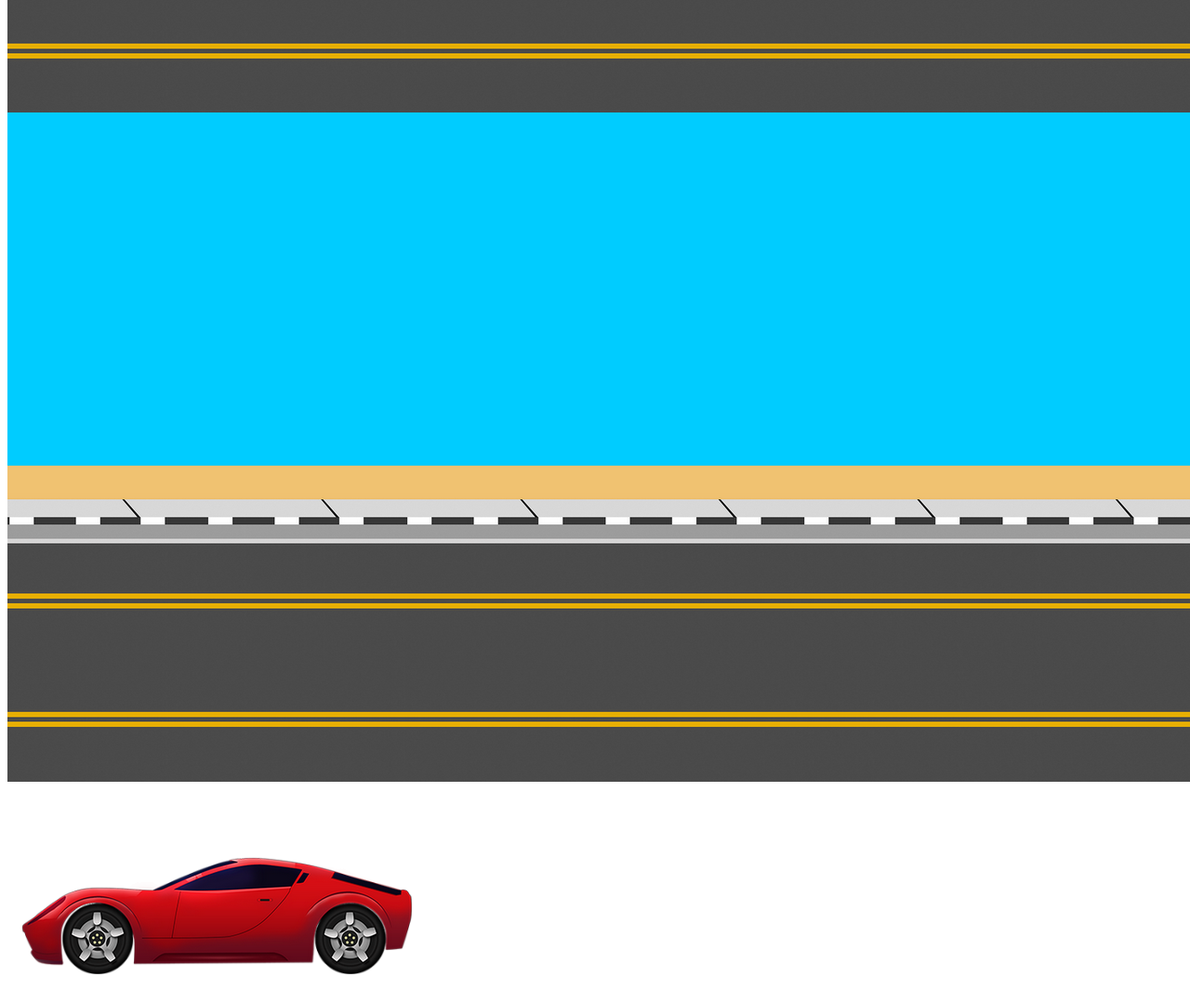
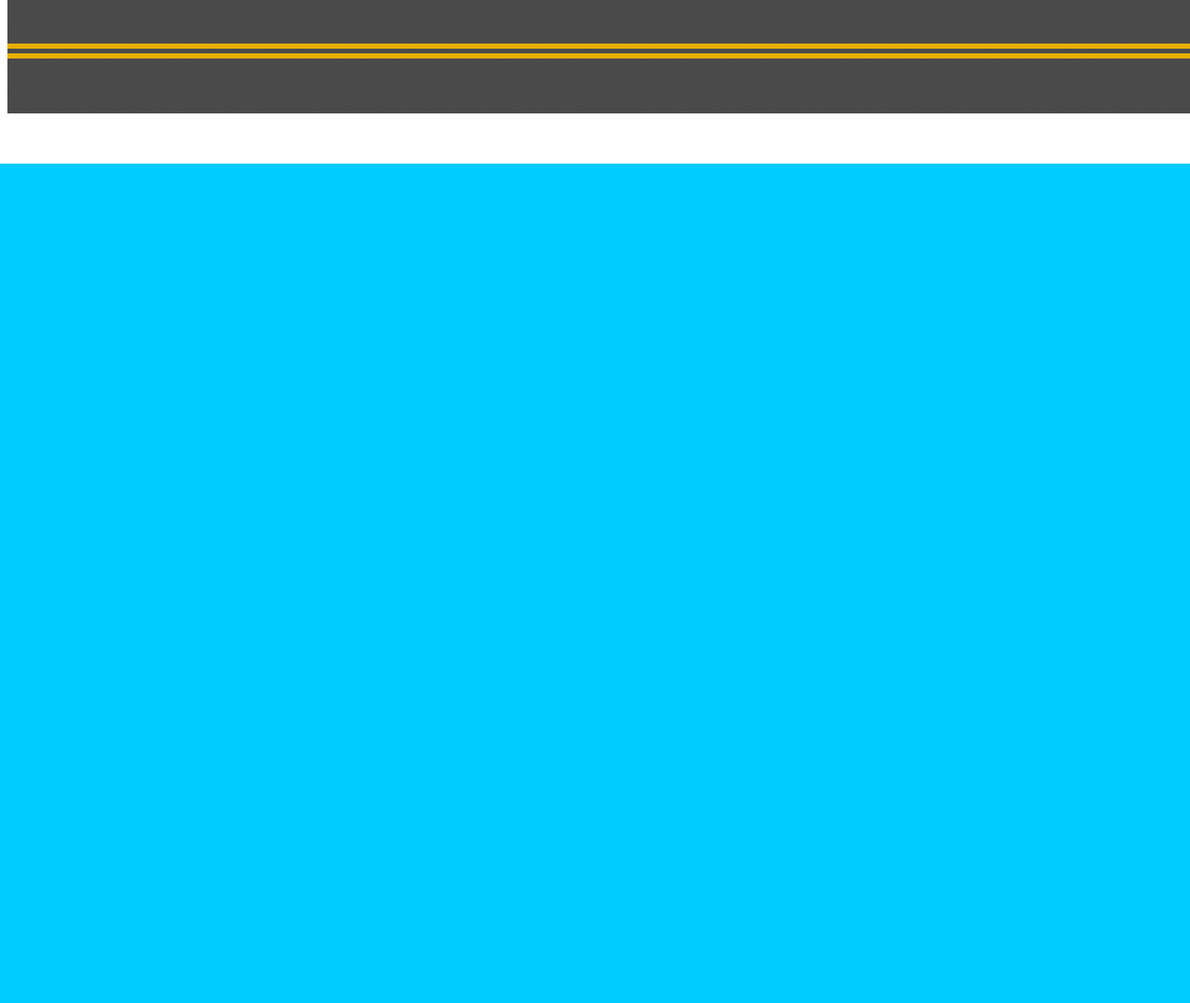
Before and after one commit to gaelponsard/wtf_auto, a PHP site: page / in a window 1280 px wide. Shown: the part 624-1703 px from the top of the page at 93% size. After the commit the page ends 800 px from the top, so only its background shows below. Run offline with PHP 8.4, Linux system fonts and the light colour scheme.

Commit message:
palcement décor et auto

```diff
--- a/index.php
+++ b/index.php
@@ -14,11 +14,8 @@ SCORE : <span id="info">0</span>
 
   <img id="fond1" class="fond" src="assets/route.png">
 
-  <img id="fond2" class="fond" src="assets/route.png">
-
   <img id="vr" src="assets/vb.png">
 
-  <img id="vb" src="assets/vr.png">
 
 </div>
 
```
